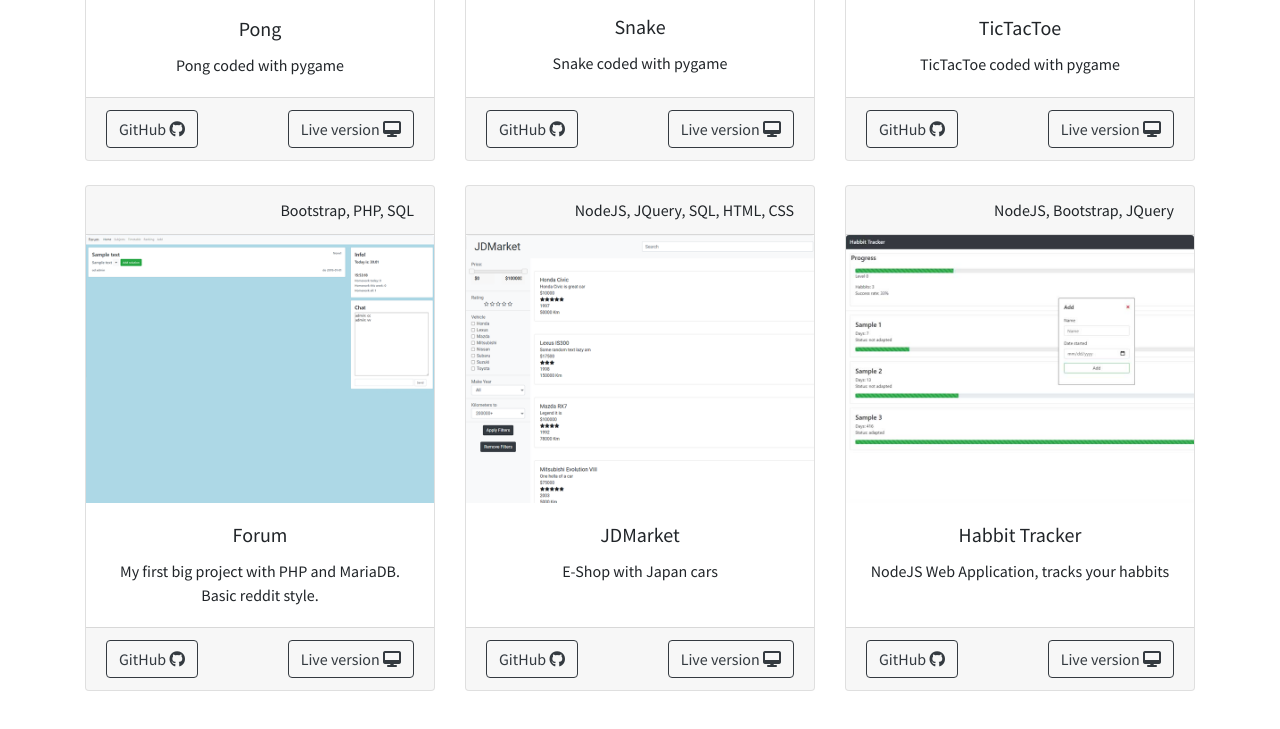
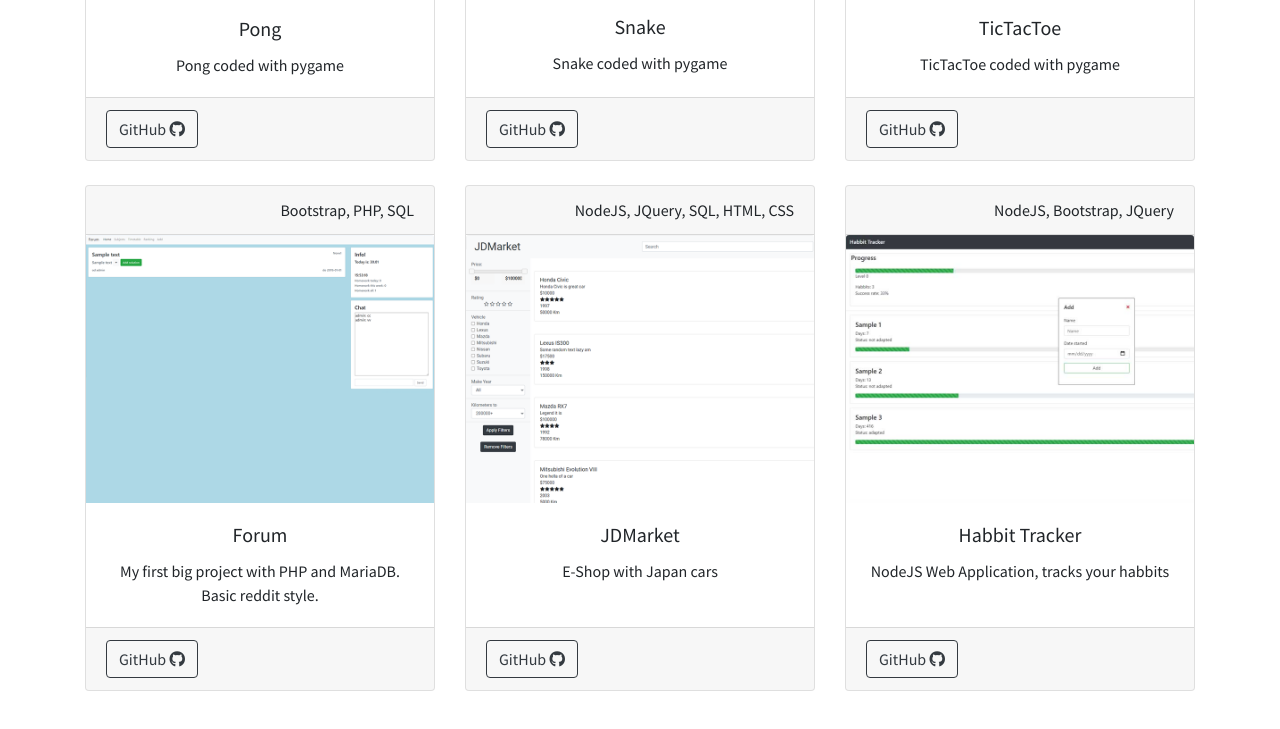
Before and after one commit to jankubatt/jankubat-it.cz, a plain HTML site: page index.html in a window 1280 px wide. Shown: the part 1451-2180 px from the top of the page. Drawn offline with nearby package versions, Linux system fonts and the light colour scheme.

Commit message:
removed live version

```diff
--- a/index.html
+++ b/index.html
@@ -118,9 +118,6 @@ COPYRIGHT Jan Kubat 2020
 							<a href="https://github.com/jankubatt/Pong" target="blank_"><button
 									class="btn btn-outline-dark float-left d-inline">GitHub <i
 										class="fab fa-github"></i></button></a>
-							<a href="https://repl.it/@JanKubat/Pong" target="blank_"><button
-									class="btn btn-outline-dark float-right d-inline">Live version <i
-										class="fas fa-desktop"></i></button></a>
 						</div>
 					</div>
 					<div class="card">
@@ -134,9 +131,6 @@ COPYRIGHT Jan Kubat 2020
 							<a href="https://github.com/jankubatt/Snake" target="blank_"><button
 									class="btn btn-outline-dark float-left d-inline">GitHub <i
 										class="fab fa-github"></i></button></a>
-							<a href="https://repl.it/@JanKubat/Snake" target="blank_"><button
-									class="btn btn-outline-dark float-right d-inline">Live version <i
-										class="fas fa-desktop"></i></button></a>
 						</div>
 					</div>
 					<div class="card">
@@ -150,9 +144,6 @@ COPYRIGHT Jan Kubat 2020
 							<a href="https://github.com/jankubatt/TicTacToe" target="blank_"><button
 									class="btn btn-outline-dark float-left d-inline">GitHub <i
 										class="fab fa-github"></i></button></a>
-							<a href="https://repl.it/@JanKubat/TicTacToe" target="blank_"><button
-									class="btn btn-outline-dark float-right d-inline">Live version <i
-										class="fas fa-desktop"></i></button></a>
 						</div>
 					</div>
 				</div>
@@ -169,9 +160,6 @@ COPYRIGHT Jan Kubat 2020
 							<a href="https://github.com/jankubatt/Forum" target="blank_"><button
 									class="btn btn-outline-dark float-left d-inline">GitHub <i
 										class="fab fa-github"></i></button></a>
-							<a href="http://forumjankubat.g6.cz/" target="blank_"><button
-									class="btn btn-outline-dark float-right d-inline">Live version <i
-										class="fas fa-desktop"></i></button></a>
 						</div>
 					</div>
 					<div class="card">
@@ -185,9 +173,6 @@ COPYRIGHT Jan Kubat 2020
 							<a href="https://github.com/jankubatt/JDMarket" target="blank_"><button
 									class="btn btn-outline-dark float-left d-inline">GitHub <i
 										class="fab fa-github"></i></button></a>
-							<a href="https://jdmarket.herokuapp.com/" target="blank_"><button
-											class="btn btn-outline-dark float-right d-inline">Live version <i
-												class="fas fa-desktop"></i></button></a>
 						</div>
 					</div>
 					<div class="card">
@@ -201,9 +186,6 @@ COPYRIGHT Jan Kubat 2020
 							<a href="https://github.com/jankubatt/Habbit-Tracker" target="blank_"><button
 									class="btn btn-outline-dark float-left d-inline">GitHub <i
 										class="fab fa-github"></i></button></a>
-							<a href="https://jankubat-habbit-tracker.herokuapp.com/" target="blank_"><button
-									class="btn btn-outline-dark float-right d-inline">Live version <i
-										class="fas fa-desktop"></i></button></a>
 						</div>
 					</div>
 				</div>
```
Also changed, not shown: books/index.html (added, +57 -0 lines), index_cz.html (+0 -18 lines).
